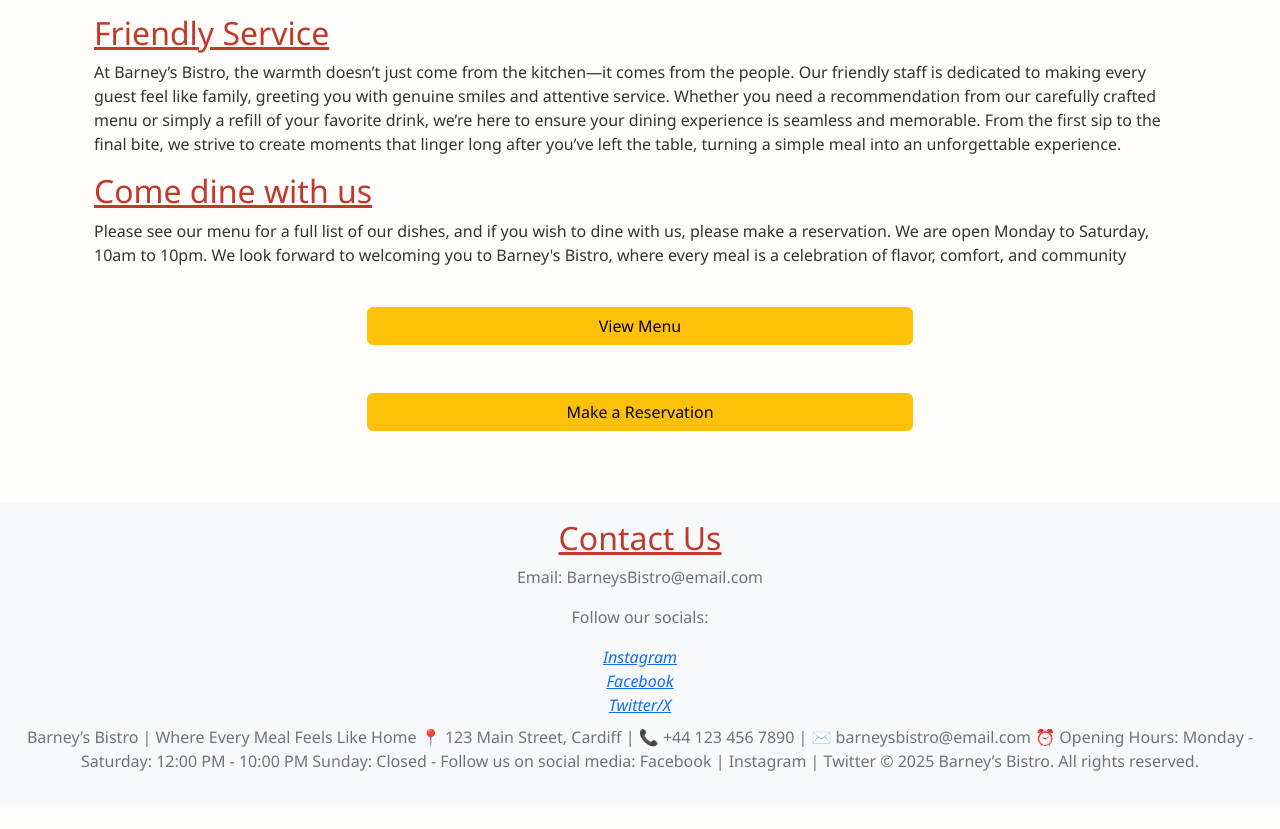
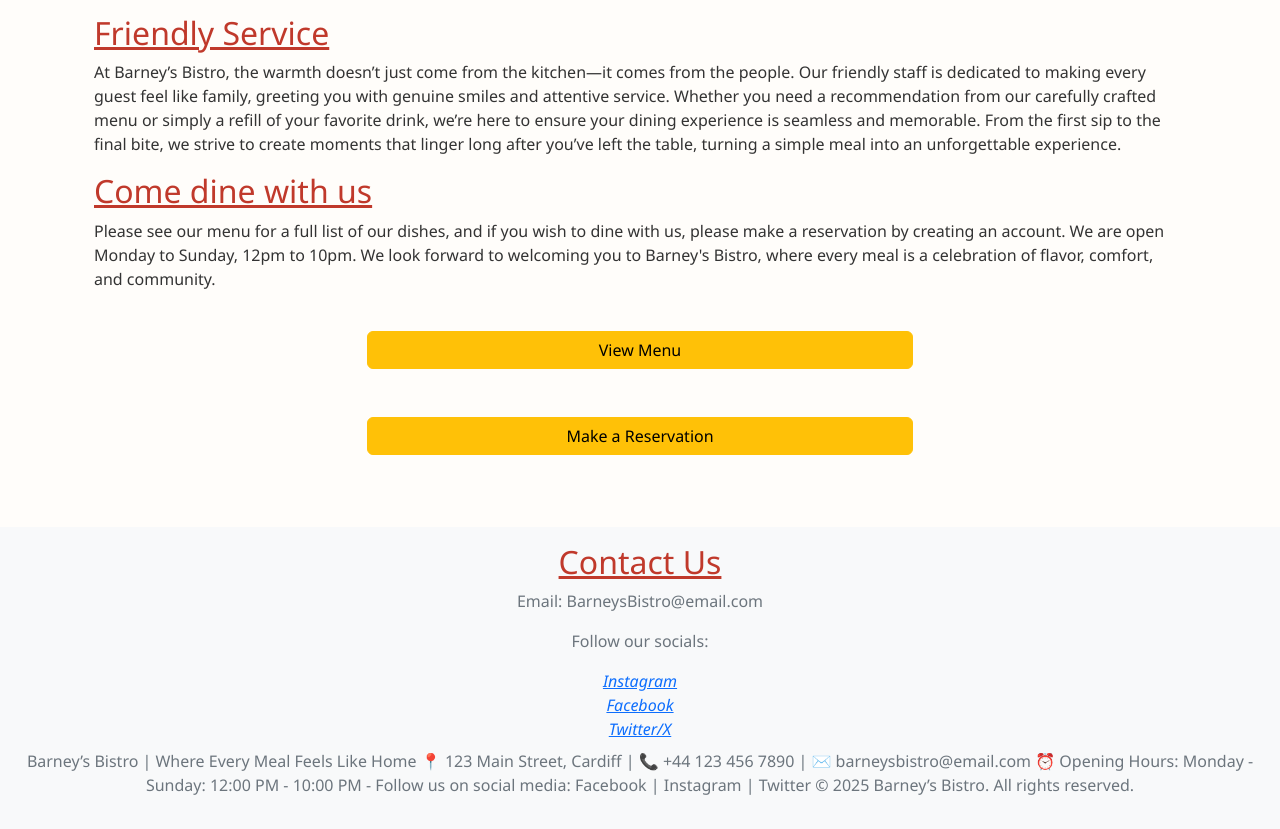
Before and after one commit to MARKANTONY04/project3_django, a Django app: page / in a window 1280 px wide. Shown: the part 527-1356 px from the top of the page. Before the commit the page ends 1298 px from the top, so only its background shows below. Run offline with Django 4.2, Linux system fonts and the light colour scheme.

Commit message:
updated home and footer with more info for better UX

```diff
--- a/home/templates/home/home.html
+++ b/home/templates/home/home.html
@@ -54,9 +54,9 @@
       <h2 class="underline">Come dine with us</h2>
       <p>
         Please see our menu for a full list of our dishes, and if you wish to
-        dine with us, please make a reservation. We are open Monday to
-        Saturday, 10am to 10pm. We look forward to welcoming you to Barney's
-        Bistro, where every meal is a celebration of flavor, comfort, and community
+        dine with us, please make a reservation by creating an account. We are open Monday to
+        Sunday, 12pm to 10pm. We look forward to welcoming you to Barney's
+        Bistro, where every meal is a celebration of flavor, comfort, and community.
       </p>
     </div>
   </div>
--- a/templates/base.html
+++ b/templates/base.html
@@ -110,8 +110,8 @@
           <p>
             Barney’s Bistro | Where Every Meal Feels Like Home 📍 123 Main
             Street, Cardiff | 📞 +44 123 456 7890 | ✉️ barneysbistro@email.com
-            ⏰ Opening Hours: Monday - Saturday: 12:00 PM - 10:00 PM
-            Sunday: Closed - Follow us on social media: Facebook |
+            ⏰ Opening Hours: Monday - Sunday: 12:00 PM - 10:00 PM
+             - Follow us on social media: Facebook |
             Instagram | Twitter © 2025 Barney’s Bistro. All rights reserved.
           </p>
         </div>
```
